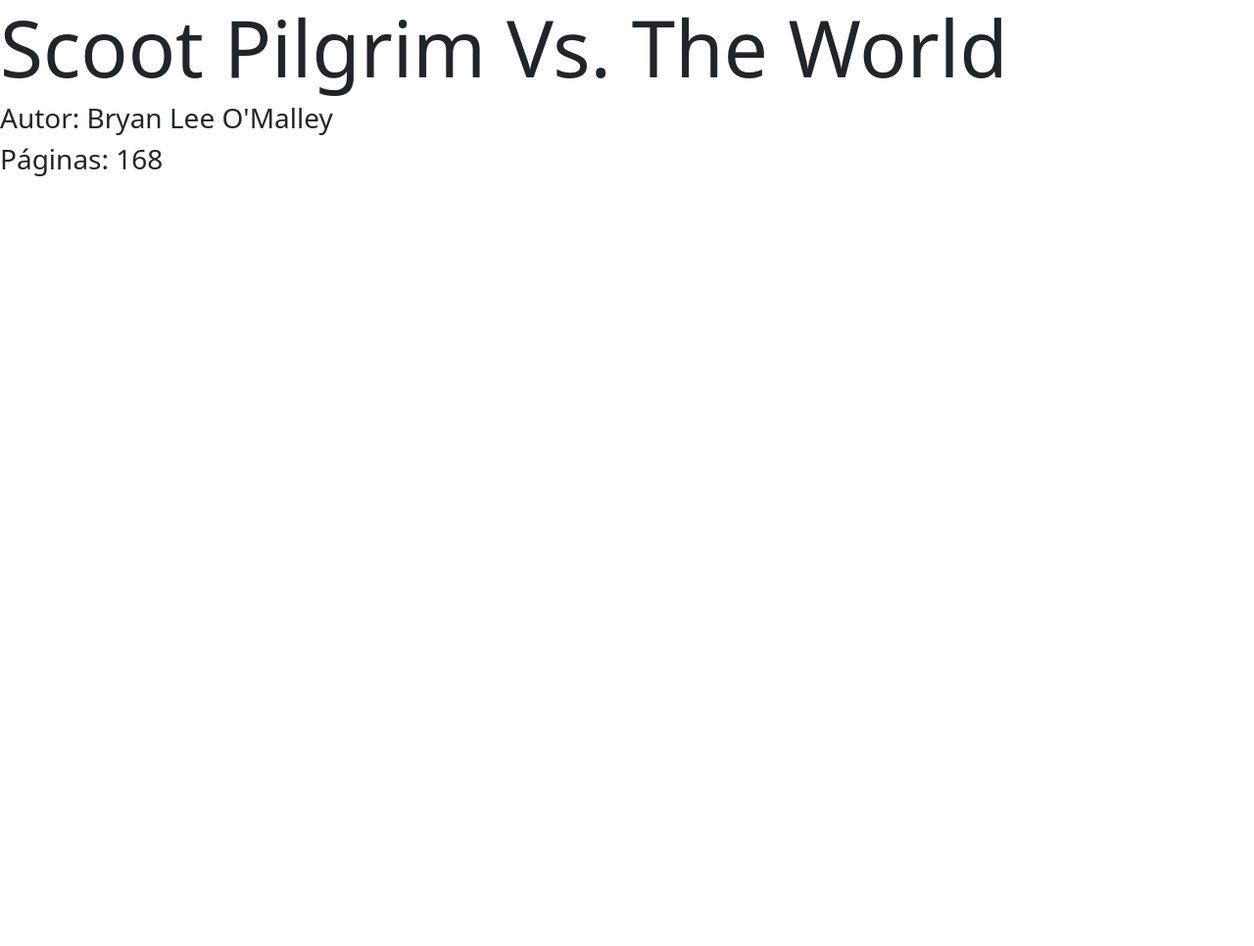
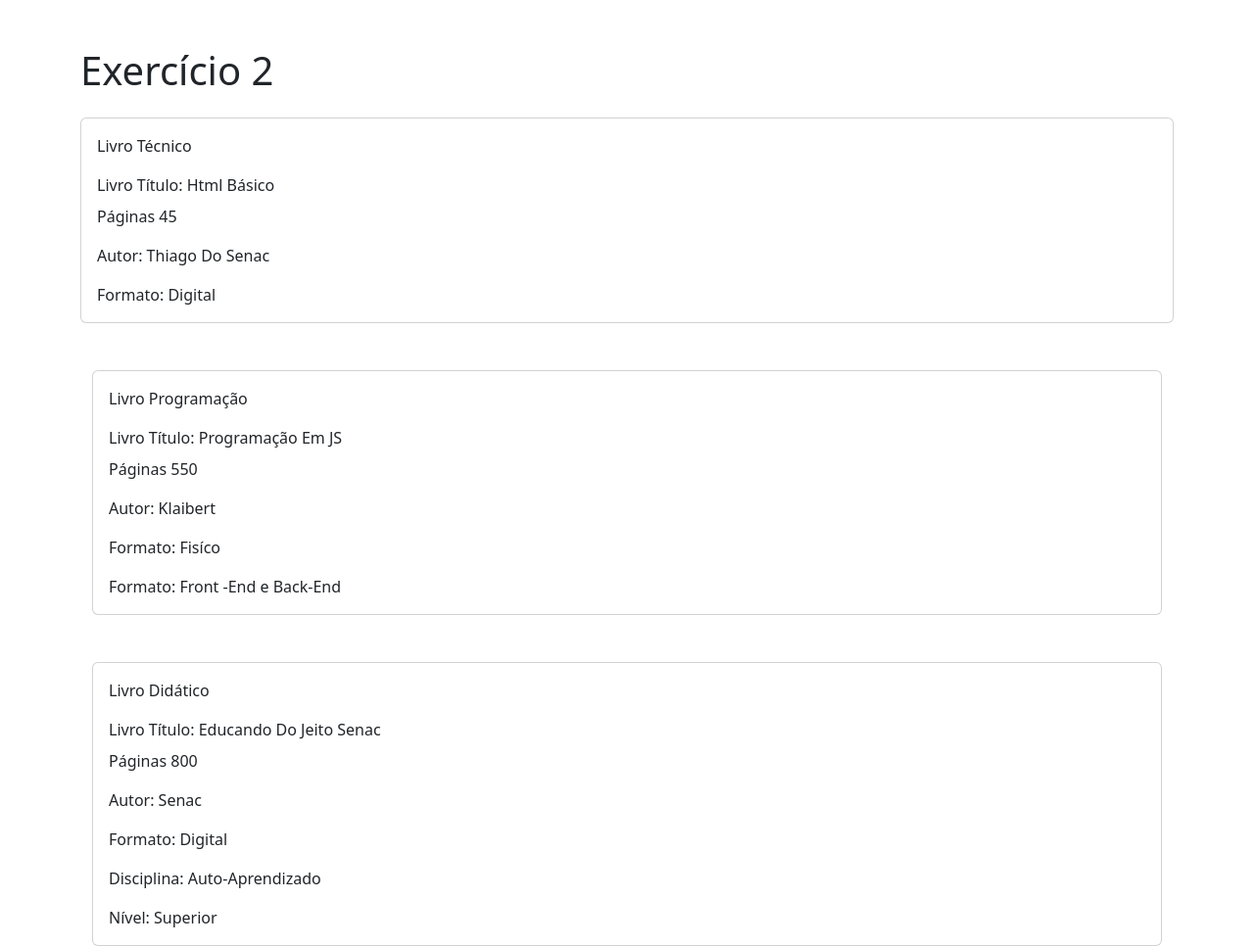
Before and after one commit to Edualvesilva/php-poo-exercicios, a PHP site: page / in a window 1280 px wide. Shown: the whole page at 98% size. Before the commit the page ends 180 px from the top, so only its background shows below. Run offline with PHP 8.4, Linux system fonts and the light colour scheme.

Commit message:
Exercicio 02 Resolvido

```diff
--- a/index.php
+++ b/index.php
@@ -1,30 +1,86 @@
-<?php require_once "src/Livros.php";
-$ScottPilgrim = new Livros;
-$ScottPilgrim->setTitulo("Scoot Pilgrim Vs. The World");
-$ScottPilgrim->setAutor("Bryan Lee O'Malley");
-$ScottPilgrim->setPaginas(168);
+<?php
+require_once "src/Tecnico.php";
+require_once "src/Programacao.php";
+require_once "src/Didatico.php";
+
+$livrotecnico = new Tecnico;
+$livrotecnico->setTitulo("Html Básico");
+$livrotecnico->setPaginas(45);
+$livrotecnico->setAutor("Thiago Do Senac");
+$livrotecnico->setFormato(["Digital"]);
+
+$livroProgramacao = new Programacao;
+$livroProgramacao->setTitulo("Programação Em JS");
+$livroProgramacao->setPaginas(550);
+$livroProgramacao->setAutor("Klaibert");
+$livroProgramacao->setFormato(["Fisíco"]);
+$livroProgramacao->setArea("Front -End e Back-End");
+
+$livroEducacao = new Didatico;
+$livroEducacao->setTitulo("Educando Do Jeito Senac");
+$livroEducacao->setPaginas(800);
+$livroEducacao->setAutor("Senac");
+$livroEducacao->setFormato(["Digital"]);
+$livroEducacao->setDisciplina("Auto-Aprendizado");
+$livroEducacao->setNivel(["Superior"]);
 ?>
 <!DOCTYPE html>
 <html lang="pt-br">
+
 <head>
     <meta charset="UTF-8">
     <meta name="viewport" content="width=device-width, initial-scale=1.0">
-    <title>Exercicío 1</title>
+    <title>Exercicío 2</title>
     <link href="https://cdn.jsdelivr.net/npm/bootstrap@5.3.2/dist/css/bootstrap.min.css" rel="stylesheet" integrity="sha384-T3c6CoIi6uLrA9TneNEoa7RxnatzjcDSCmG1MXxSR1GAsXEV/Dwwykc2MPK8M2HN" crossorigin="anonymous">
 </head>
+
 <body>
- <h1 class="display-1"><?=$ScottPilgrim->getTitulo()?></h1>
- <p class="h3">Autor: <?=$ScottPilgrim->getAutor()?></p>
- <p class="h3">Páginas: <?=$ScottPilgrim->getPaginas()?></p>
+    <div class="container mt-5">
+        <h1 class="mb-4">Exercício 2</h1>
+        <div class="card">
+            <div class="card-body">
+                <p>Livro Técnico</p>
+                <p class="card-title" >Livro Título: <?= $livrotecnico->getTitulo() ?></p>
+                <p class="card-text">Páginas <?= $livrotecnico->getPaginas() ?></p>
+                <p class="card-text">Autor: <?= $livrotecnico->getAutor() ?></p>
+                <p class="card-text">Formato: <?= $livrotecnico->getFormato() ?></p>
+            </div>
+        </div>
 
+        <div class="container mt-5">
+            <div class="card">
+                <div class="card-body">
+                    <p>Livro Programação</p>
+                    <p class="card-title">Livro Título: <?= $livroProgramacao->getTitulo() ?></p>
+                    <p class="card-text">Páginas <?= $livroProgramacao->getPaginas() ?></p>
+                    <p class="card-text">Autor: <?= $livroProgramacao->getAutor() ?></p>
+                    <p class="card-text">Formato: <?= $livroProgramacao->getFormato() ?></p>
+                    <p class="card-text">Formato: <?= $livroProgramacao->getArea() ?></p>
+                </div>
+            </div>
 
-<?php
-require_once "src/Tecnico.php";
-$forma = new Tecnico;
-$forma->setFormato([0])
+        </div>
 
-?>
+        <div class="container mt-5">
+            <div class="card">
+                <div class="card-body">
+                    <p>Livro Didático</p>
+                    <p class="card-title">Livro Título: <?= $livroEducacao->getTitulo() ?></p>
+                    <p class="card-text">Páginas <?= $livroEducacao->getPaginas() ?></p>
+                    <p class="card-text">Autor: <?= $livroEducacao->getAutor() ?></p>
+                    <p class="card-text">Formato: <?= $livroEducacao->getFormato() ?></p>
+                    <p class="card-text">Disciplina: <?= $livroEducacao->getDisciplina() ?></p>
 
-<script src="https://cdn.jsdelivr.net/npm/bootstrap@5.3.2/dist/js/bootstrap.bundle.min.js" integrity="sha384-C6RzsynM9kWDrMNeT87bh95OGNyZPhcTNXj1NW7RuBCsyN/o0jlpcV8Qyq46cDfL" crossorigin="anonymous"></script>
+                    <p class="card-text">Nível: <?php
+                    foreach($livroEducacao->getNivel() as $nivel) {
+                        echo $nivel." ";
+                    }?></p>
+                </div>
+            </div>
+
+        </div>
+    </div>
+    <script src="https://cdn.jsdelivr.net/npm/bootstrap@5.3.2/dist/js/bootstrap.bundle.min.js" integrity="sha384-C6RzsynM9kWDrMNeT87bh95OGNyZPhcTNXj1NW7RuBCsyN/o0jlpcV8Qyq46cDfL" crossorigin="anonymous"></script>
 </body>
+
 </html>
--- a/src/Livros.php
+++ b/src/Livros.php
@@ -1,5 +1,5 @@
 <?php
- class Livros{
+ abstract class Livros{
     private string $titulo;
     private string $autor;
     private int $paginas = 0;
--- a/src/Tecnico.php
+++ b/src/Tecnico.php
@@ -4,9 +4,9 @@ class Tecnico extends Livros {
     private array $formato = ["Digital","Fisíco"];
 
 
-    public function getFormato(): array
+    public function getFormato(): string
     {
-        return $this->formato;
+        return implode(", ", $this->formato);
     }
 
     public function setFormato(array $formato): self
```
